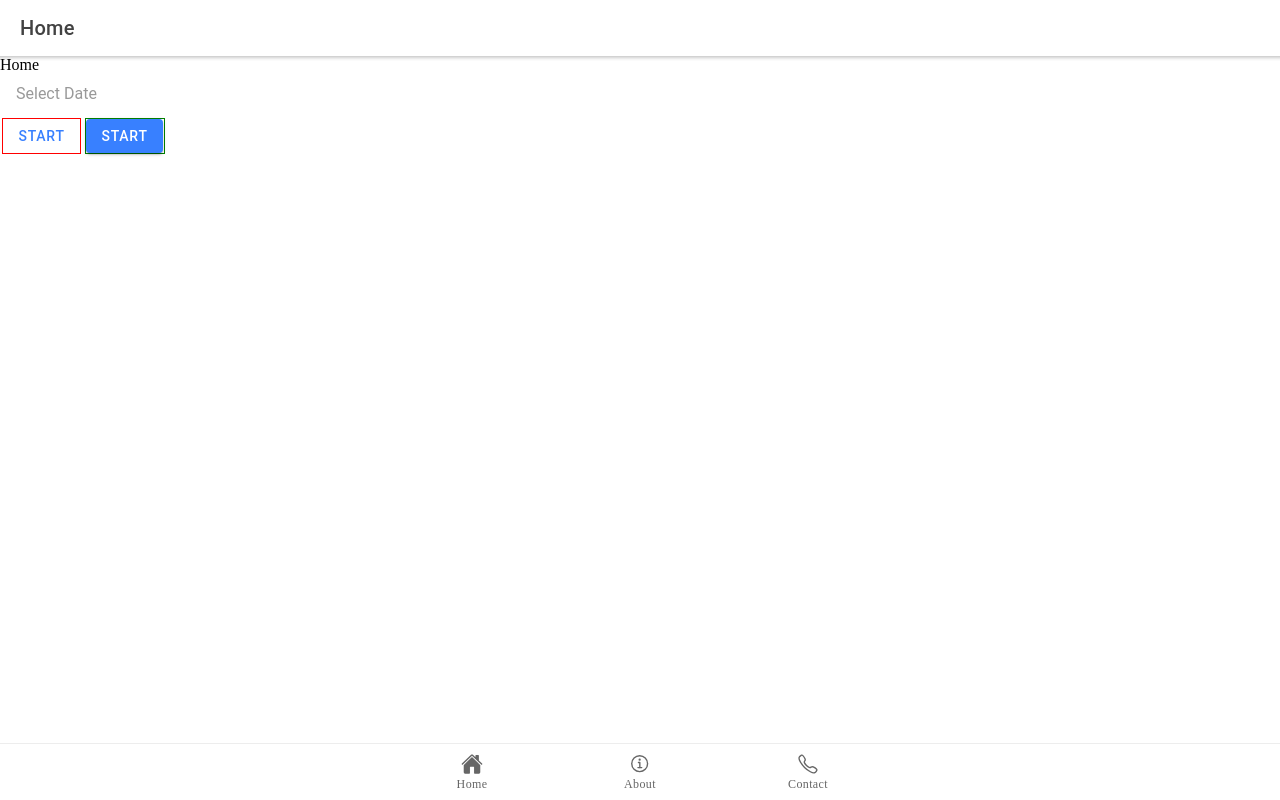
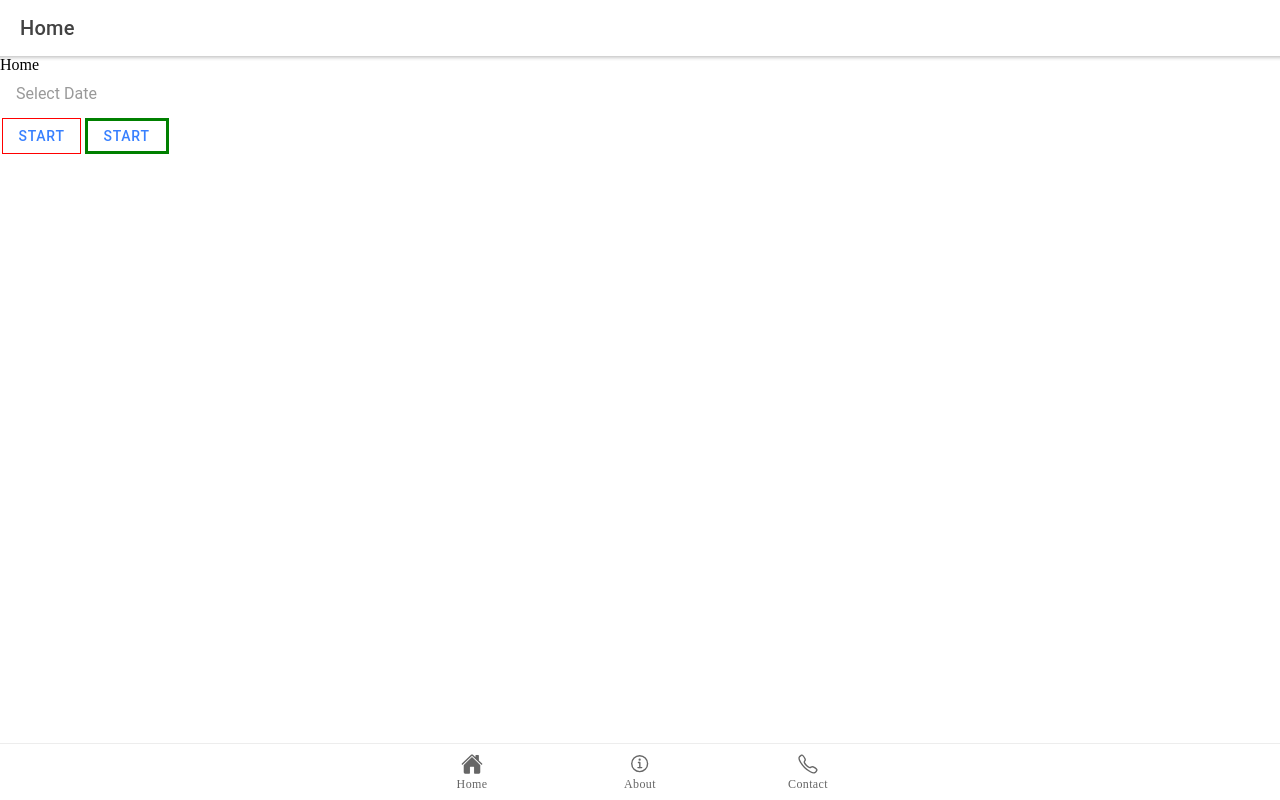
Before and after one commit to t18n/ionic-react-boilerplate, a React (Create React App) app: page / in a window 1280 px wide. Built offline with nearby package versions, Linux system fonts and the light colour scheme.

Commit message:
Add readme

```diff
--- a/package.json
+++ b/package.json
@@ -46,6 +46,7 @@
     ]
   },
   "engines": {
+    "node": ">= 12.x.x",
     "yarn": ">= 1.20",
     "npm": "Please use Yarn"
   }
--- a/src/components/Button.tsx
+++ b/src/components/Button.tsx
@@ -4,7 +4,7 @@ import { css } from '@emotion/core';
 import { IonButton } from '@ionic/react';
 
 const withGreenBorder = css`
-	border: 1px solid green;
+	border: 3px solid green;
 `;
 
 export const Button = styled(IonButton)<any>`
--- a/src/pages/home.tsx
+++ b/src/pages/home.tsx
@@ -7,6 +7,8 @@ export const Home = () => (
 	<Layout title="Home">
 		<IonDatetime displayFormat="MM/DD/YYYY" placeholder="Select Date"></IonDatetime>
 		<Button fill="clear">Start</Button>
-		<Button borderGreen>Start</Button>
+		<Button fill="clear" borderGreen>
+			Start
+		</Button>
 	</Layout>
 );
```
Also changed, not shown: 1 other file (tests, documents, lock files or other folders).
